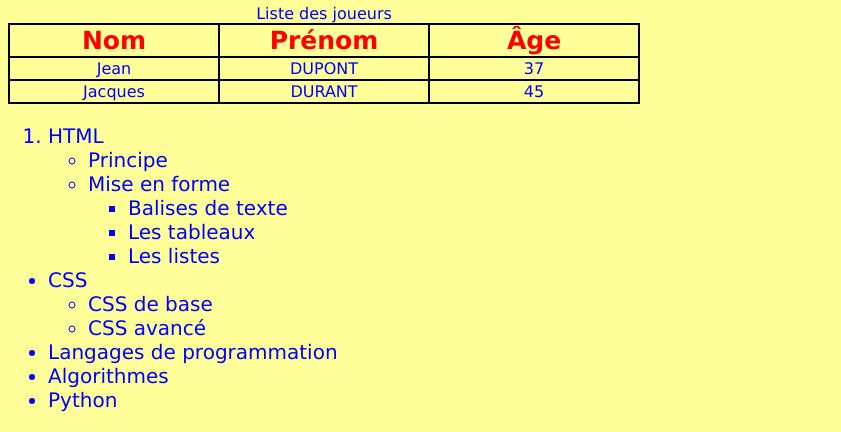
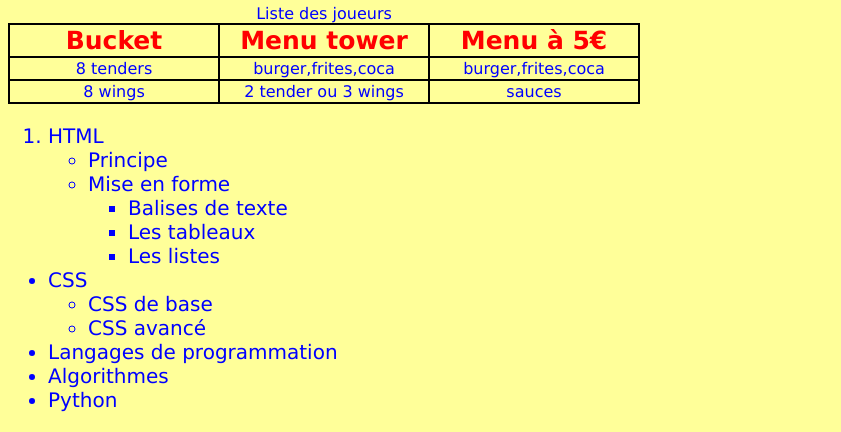
Before and after one commit to Evnooojj/Evnooojj.github.io, a plain HTML site: page index.html in a window 1280 px wide. Shown: the part 587-1019 px from the top of the page, without its empty margins (0-841 px from the left). Drawn offline with Linux system fonts and the light colour scheme.

Commit message:
Update index.html

```diff
--- a/index.html
+++ b/index.html
@@ -13,25 +13,25 @@
             </h1>
             <p>
                 Voici un premier paragraphe
-                <a href="https://www.apple.com/fr/shop/gifts/shopping-event?afid=p238%7CsVkhdeeuB-dc_mtid_187079nc38483_pcrid_681951546607_pgrid_88313188547_pntwk_g_pchan__pexid__&cid=aos-fr-kwgo-brand--slid---product-">Lien vers l'accueil</a>
+                <a href="Kfc.fr">Lien vers Nourriture 1</a>
                 </p>
             <img src="Image/1573628671logo_nsi.png" alt="Image NSI" style="text-align"/>
             <table>
                 <caption>Liste des joueurs</caption>
                 <tr id="ligne1">
-                    <th class="cellule">Nom</th>
-                    <th class="cellule">Prénom</th>
-                    <th class="cellule">Âge</th>
+                    <th class="cellule">Bucket</th>
+                    <th class="cellule">Menu tower</th>
+                    <th class="cellule">Menu à 5€</th>
                 </tr>
                 <tr>
-                    <td class="cellule">Jean</td>
-                    <td class="cellule">DUPONT</td>
-                    <td class="cellule">37</td>
+                    <td class="cellule">8 tenders</td>
+                    <td class="cellule">burger,frites,coca</td>
+                    <td class="cellule">burger,frites,coca</td>
                 </tr>
                 <tr>
-                    <td class="cellule">Jacques</td>
-                    <td class="cellule">DURANT</td>
-                    <td class="cellule">45</td>
+                    <td class="cellule">8 wings</td>
+                    <td class="cellule">2 tender ou 3 wings </td>
+                    <td class="cellule">sauces</td>
                 </tr>
             </table>
         </div>
```
